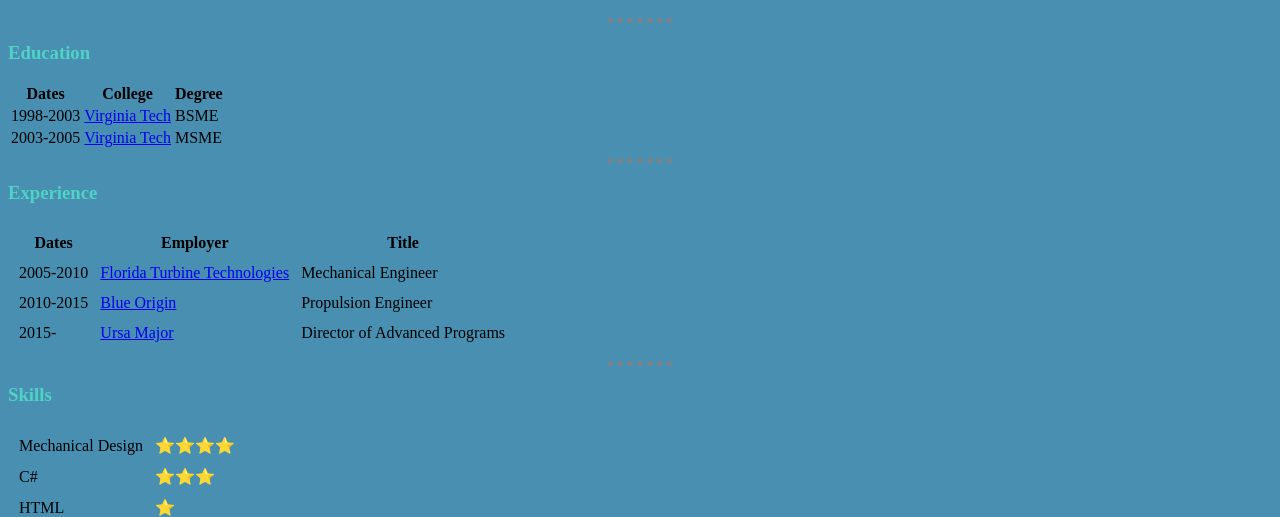
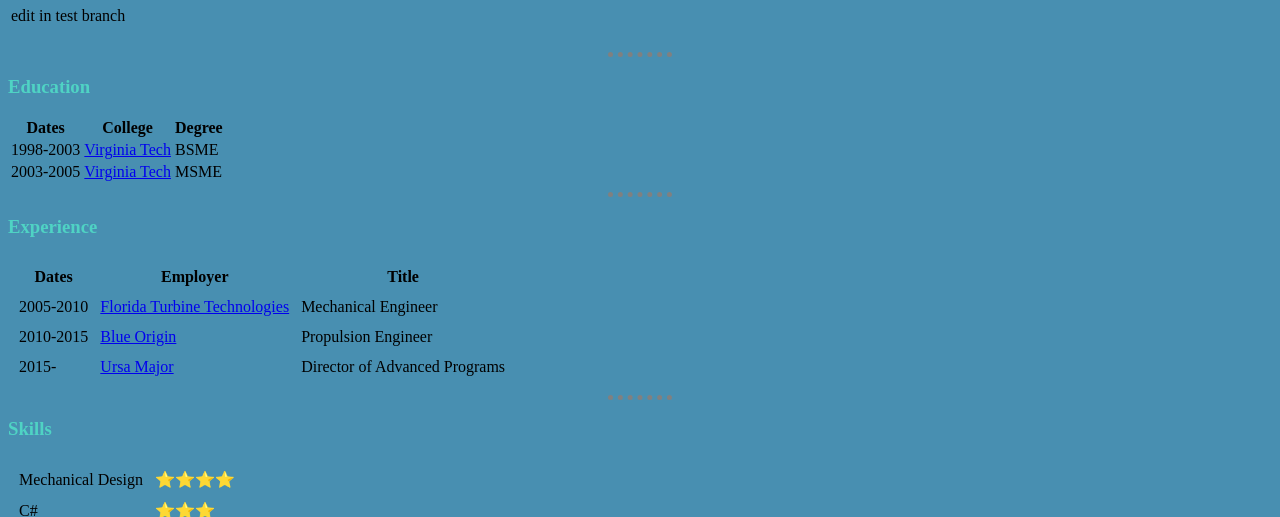
Before and after one commit to wiwalsh/cv, a plain HTML site: page index.html in a window 1280 px wide. Shown: the part 583-1100 px from the top of the page. Drawn offline with Linux system fonts and the light colour scheme.

Commit message:
test edit

```diff
--- a/index.html
+++ b/index.html
@@ -18,7 +18,7 @@
         <td>
           <img src="Scott Walsh.png" alt="Scott Walsh" />
           <h1>Scott Walsh </h1>
-
+          <p>edit in test branch</p>
 
         </td>
         <td><p>
```
